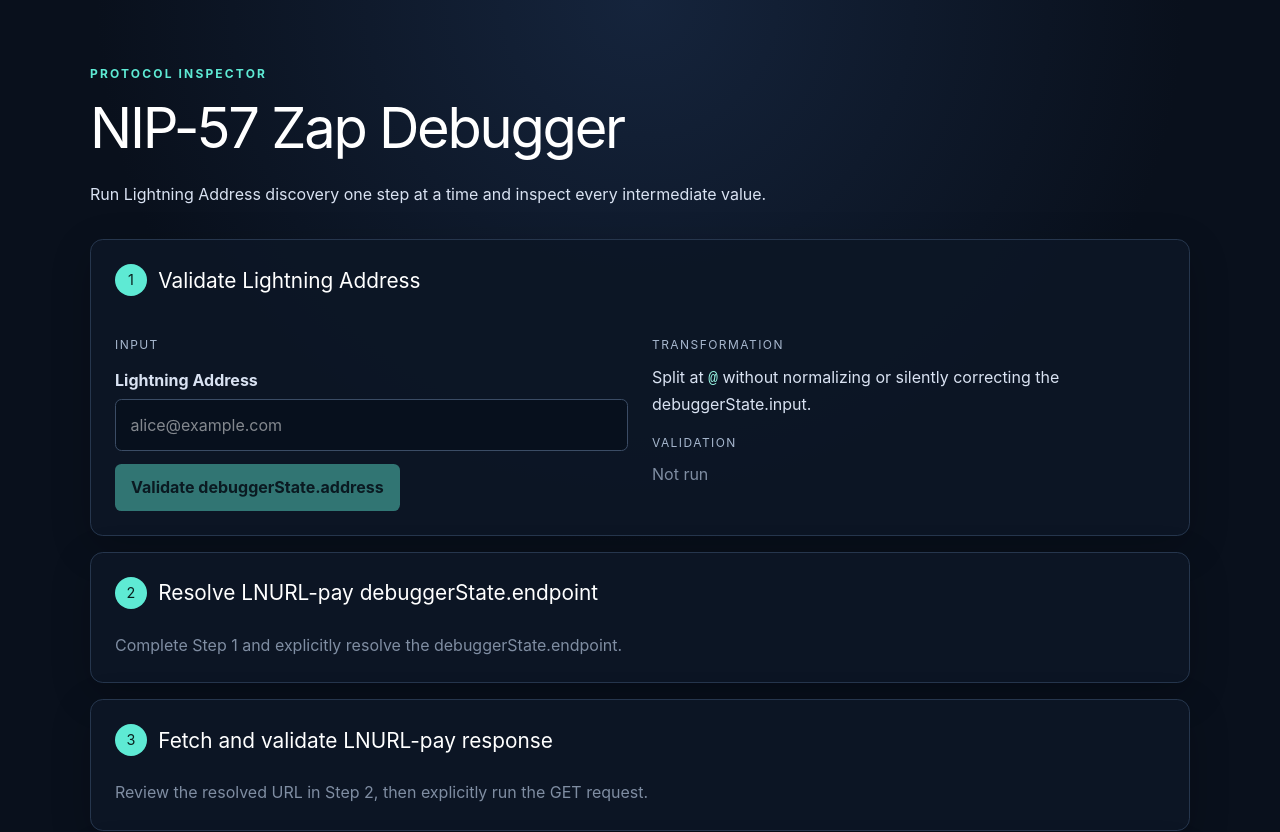
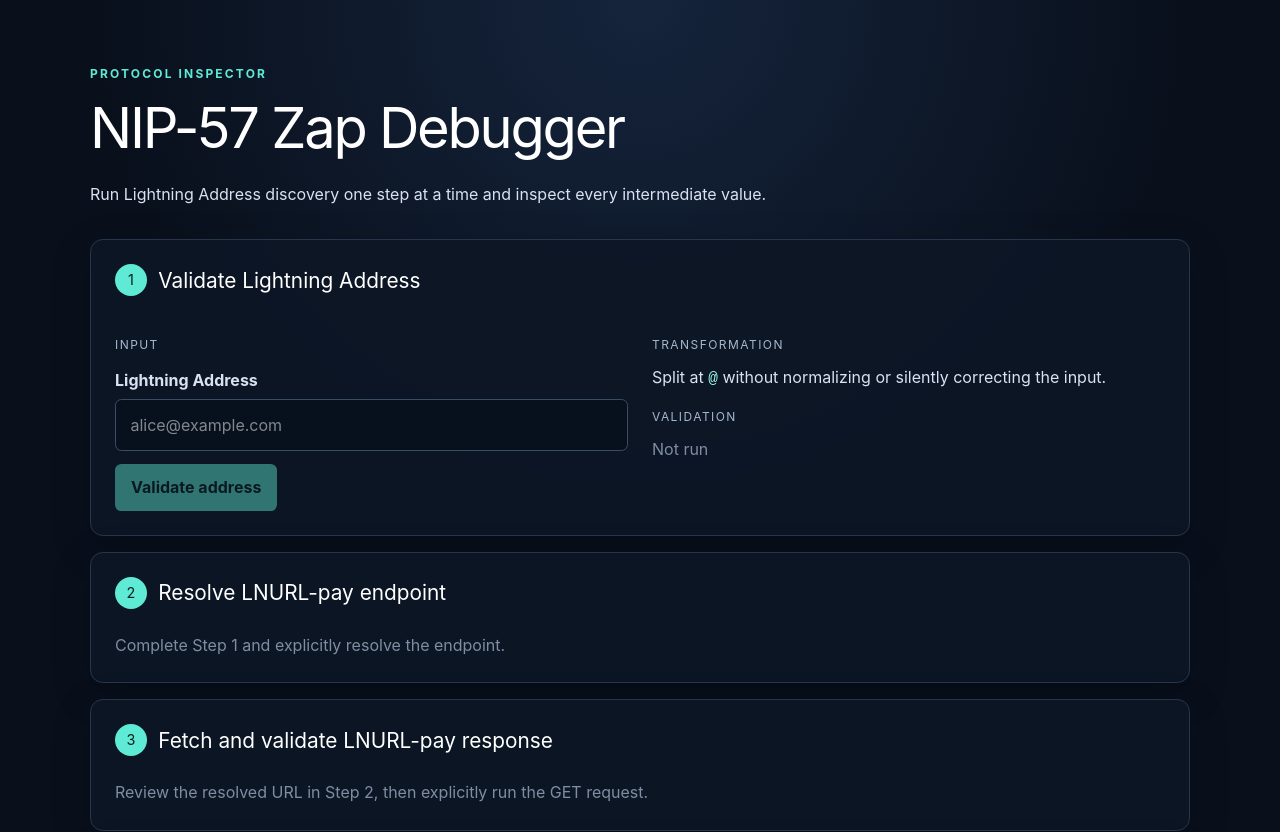
Before and after one commit to SnowCait/zap-debugger, a SvelteKit app: page / in a window 1280 px wide. Shown: the top 832 px of the page. Built offline with nearby package versions, Linux system fonts and the light colour scheme.

Commit message:
fix restored Zap Debugger UI copy

```diff
--- a/src/routes/+page.svelte
+++ b/src/routes/+page.svelte
@@ -39,13 +39,13 @@
 					autocomplete="off"
 					spellcheck="false"
 				/><button onclick={debuggerState.validateAddress} disabled={!debuggerState.input}
-					>Validate debuggerState.address</button
+					>Validate address</button
 				>
 			</div>
 			<div>
 				<h3>Transformation</h3>
 				<p>
-					Split at <code>@</code> without normalizing or silently correcting the debuggerState.input.
+					Split at <code>@</code> without normalizing or silently correcting the input.
 				</p>
 				<h3>Validation</h3>
 				{#if debuggerState.addressResult?.valid}<p class="success">
@@ -65,13 +65,11 @@
 					<dt>Domain</dt>
 					<dd>{debuggerState.address.domain}</dd>
 				</dl>
-				<button onclick={debuggerState.resolveEndpoint}
-					>Resolve LNURL-pay debuggerState.endpoint</button
-				>
+				<button onclick={debuggerState.resolveEndpoint}>Resolve LNURL-pay endpoint</button>
 			</div>{/if}
 	</section>
 	<section>
-		<h2><span>2</span> Resolve LNURL-pay debuggerState.endpoint</h2>
+		<h2><span>2</span> Resolve LNURL-pay endpoint</h2>
 		{#if debuggerState.endpoint}<div class="grid">
 				<div>
 					<h3>Input</h3>
@@ -87,7 +85,7 @@
 				<div>
 					<h3>Transformation</h3>
 					<p>
-						Select <code>debuggerState.http</code> for <code>.onion</code>; otherwise select
+						Select <code>http</code> for <code>.onion</code>; otherwise select
 						<code>https</code>. Append the LUD-16 well-known path.
 					</p>
 					<h3>Validation</h3>
@@ -105,9 +103,7 @@
 				<button onclick={debuggerState.runGet} disabled={debuggerState.loading}
 					>{debuggerState.loading ? 'Requesting…' : 'GET LNURL-pay endpoint'}</button
 				>
-			</div>{:else}<p class="muted">
-				Complete Step 1 and explicitly resolve the debuggerState.endpoint.
-			</p>{/if}
+			</div>{:else}<p class="muted">Complete Step 1 and explicitly resolve the endpoint.</p>{/if}
 	</section>
 	<section>
 		<h2><span>3</span> Fetch and validate LNURL-pay response</h2>
@@ -261,11 +257,11 @@
 				<div>
 					<h3>Transformation</h3>
 					<dl>
-						<dt>Recipient debuggerState.input</dt>
+						<dt>Recipient input</dt>
 						<dd class="break">{debuggerState.recipientResult?.input ?? '(not validated)'}</dd>
 						<dt>Recipient normalized hex</dt>
 						<dd class="break">{debuggerState.recipientResult?.normalized ?? '(unavailable)'}</dd>
-						<dt>Amount debuggerState.input</dt>
+						<dt>Amount input</dt>
 						<dd>{debuggerState.amountResult?.input ?? '(not validated)'}</dd>
 						<dt>Amount normalized (msat)</dt>
 						<dd>{debuggerState.amountResult?.amount ?? '(unavailable)'}</dd>
@@ -315,7 +311,7 @@
 		{#if debuggerState.unsignedEvent}
 			<div class="raw-grid grid">
 				<div>
-					<h3>NIP-07 debuggerState.signing debuggerState.input</h3>
+					<h3>NIP-07 signing input</h3>
 					<pre>{debuggerState.formattedJson(debuggerState.unsignedEvent)}</pre>
 				</div>
 				<div>
@@ -381,7 +377,7 @@
 		<h2><span>7</span> GET Zap callback</h2>
 		{#if debuggerState.signedRaw !== undefined && debuggerState.amountResult?.amount !== undefined && debuggerState.encodedLnurl && debuggerState.lud06?.kind === 'payRequest' && debuggerState.lud06.data.callback}
 			<div class="output">
-				<h3>Callback debuggerState.input</h3>
+				<h3>Callback input</h3>
 				<dl>
 					<dt>Callback URL</dt>
 					<dd class="break">{debuggerState.lud06.data.callback}</dd>
@@ -600,7 +596,7 @@
 			</p>
 			<div class="grid">
 				<div>
-					<h3>Subscription debuggerState.input</h3>
+					<h3>Subscription input</h3>
 					<dl>
 						<dt>Recipient pubkey</dt>
 						<dd class="break">{debuggerState.receiptRecipient()}</dd>
```
